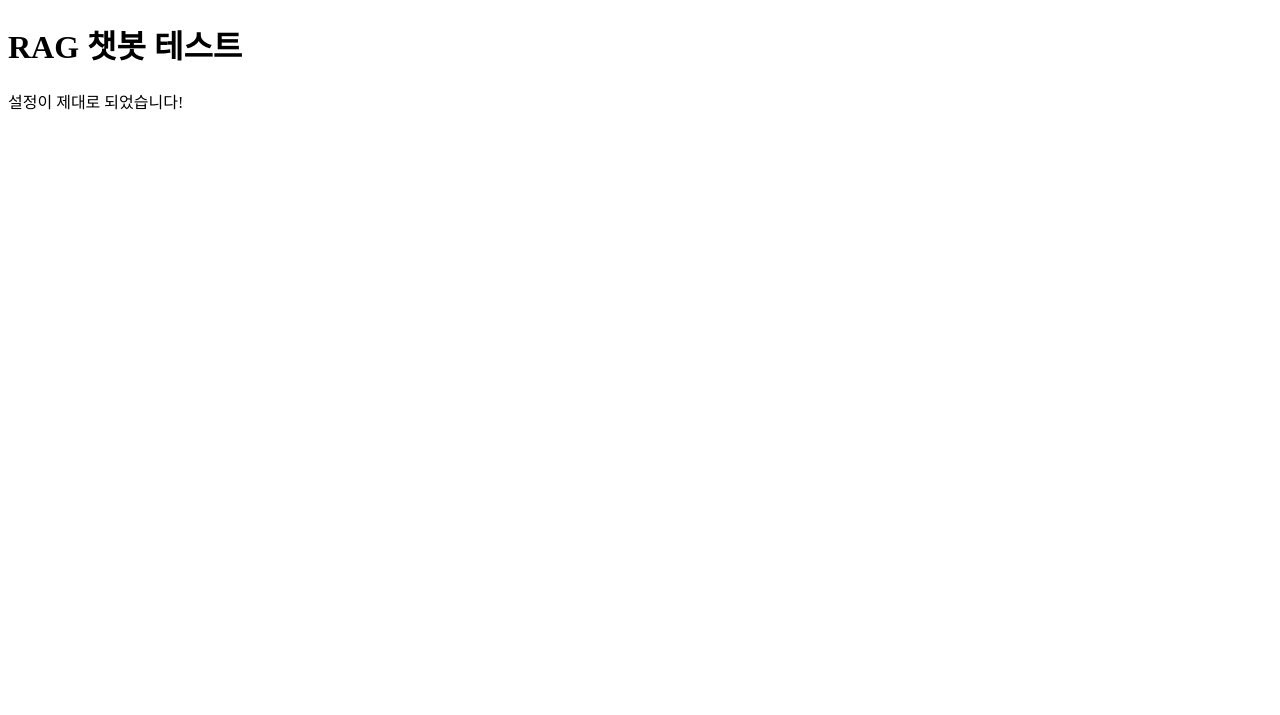
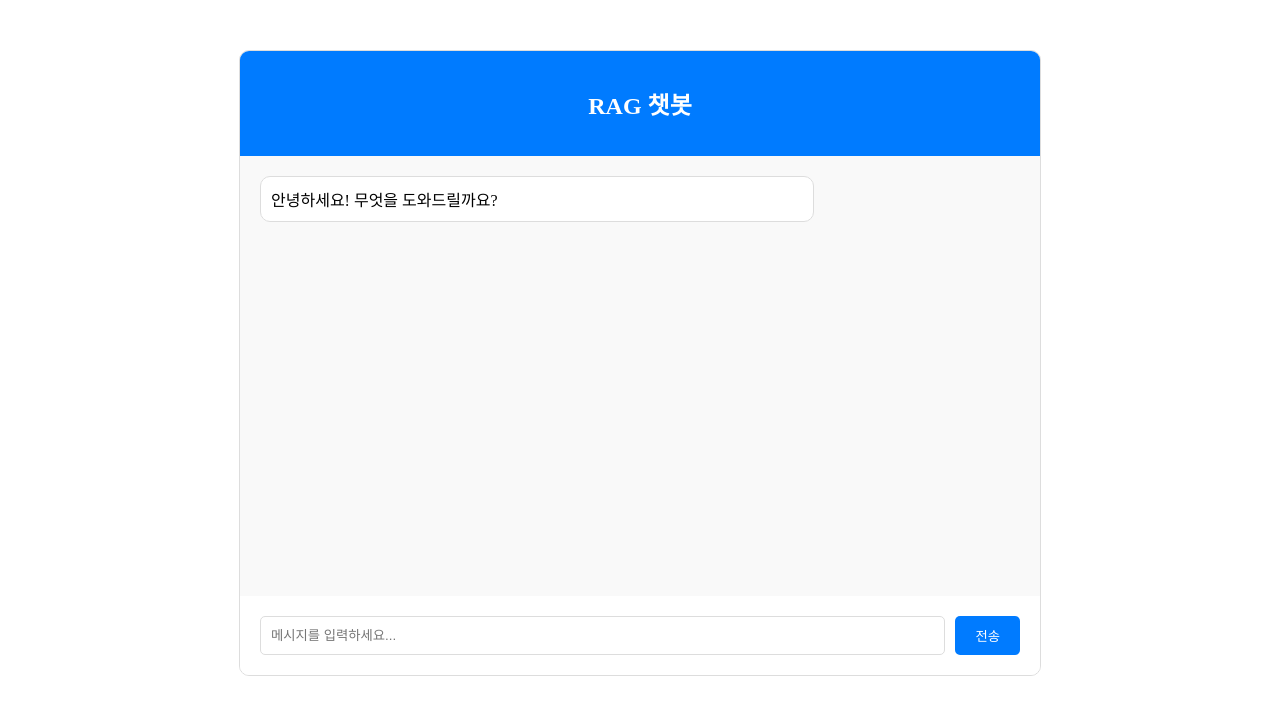
Before and after one commit to hyenaempress/Rag_std, a Django app: page / in a window 1280 px wide. Shown: the top 715 px of the page. Run offline with Django 5.2, Linux system fonts and the light colour scheme.

Commit message:
챗봇 템플릿 구축
- 채팅 탬플릿
-> 다음은 AJAX API

```diff
--- a/django_rag_chatbot/templates/chatbot/chatbot.html
+++ b/django_rag_chatbot/templates/chatbot/chatbot.html
@@ -3,9 +3,115 @@
 <head>
     <title>RAG 챗봇</title>
     <meta charset="utf-8">
+    <style>
+        .chat-container {
+            max-width: 800px;
+            margin: 50px auto;
+            border: 1px solid #ddd;
+            border-radius: 10px;
+            overflow: hidden;
+        }
+        .chat-header {
+            background: #007bff;
+            color: white;
+            padding: 15px;
+            text-align: center;
+        }
+        .chat-box {
+            height: 400px;
+            overflow-y: auto;
+            padding: 20px;
+            background: #f9f9f9;
+        }
+        .message {
+            margin-bottom: 15px;
+            padding: 10px;
+            border-radius: 10px;
+            max-width: 70%;
+        }
+        .user-message {
+            background: #007bff;
+            color: white;
+            margin-left: auto;
+            text-align: right;
+        }
+        .bot-message {
+            background: white;
+            border: 1px solid #ddd;
+        }
+        .input-container {
+            padding: 20px;
+            background: white;
+            display: flex;
+            gap: 10px;
+        }
+        #messageInput {
+            flex: 1;
+            padding: 10px;
+            border: 1px solid #ddd;
+            border-radius: 5px;
+        }
+        #sendBtn {
+            padding: 10px 20px;
+            background: #007bff;
+            color: white;
+            border: none;
+            border-radius: 5px;
+            cursor: pointer;
+        }
+        #sendBtn:hover {
+            background: #0056b3;
+        }
+    </style>
 </head>
 <body>
-    <h1>RAG 챗봇 테스트</h1>
-    <p>설정이 제대로 되었습니다!</p>
+    <div class="chat-container">
+        <div class="chat-header">
+            <h2>RAG 챗봇</h2>
+        </div>
+
+        <div id="chatBox" class="chat-box">
+            <div class="message bot-message">
+                안녕하세요! 무엇을 도와드릴까요?
+            </div>
+        </div>
+
+        <div class="input-container">
+            <input type="text" id="messageInput" placeholder="메시지를 입력하세요..." onkeypress="handleKeyPress(event)">
+            <button id="sendBtn" onclick="sendMessage()">전송</button>
+        </div>
+    </div>
+
+    <script>
+        function addMessage(message, isUser) {
+            const chatBox = document.getElementById('chatBox');
+            const messageDiv = document.createElement('div');
+            messageDiv.className = 'message ' + (isUser ? 'user-message' : 'bot-message');
+            messageDiv.textContent = message;
+            chatBox.appendChild(messageDiv);
+            chatBox.scrollTop = chatBox.scrollHeight;
+        }
+
+        function sendMessage() {
+            const input = document.getElementById('messageInput');
+            const message = input.value.trim();
+            if (!message) return;
+
+            // 사용자 메시지 표시
+            addMessage(message, true);
+            input.value = '';
+
+            // 임시로 echo 응답 (나중에 API 연결)
+            setTimeout(() => {
+                addMessage(`Echo: ${message}`, false);
+            }, 500);
+        }
+
+        function handleKeyPress(event) {
+            if (event.key === 'Enter') {
+                sendMessage();
+            }
+        }
+    </script>
 </body>
 </html>
```
